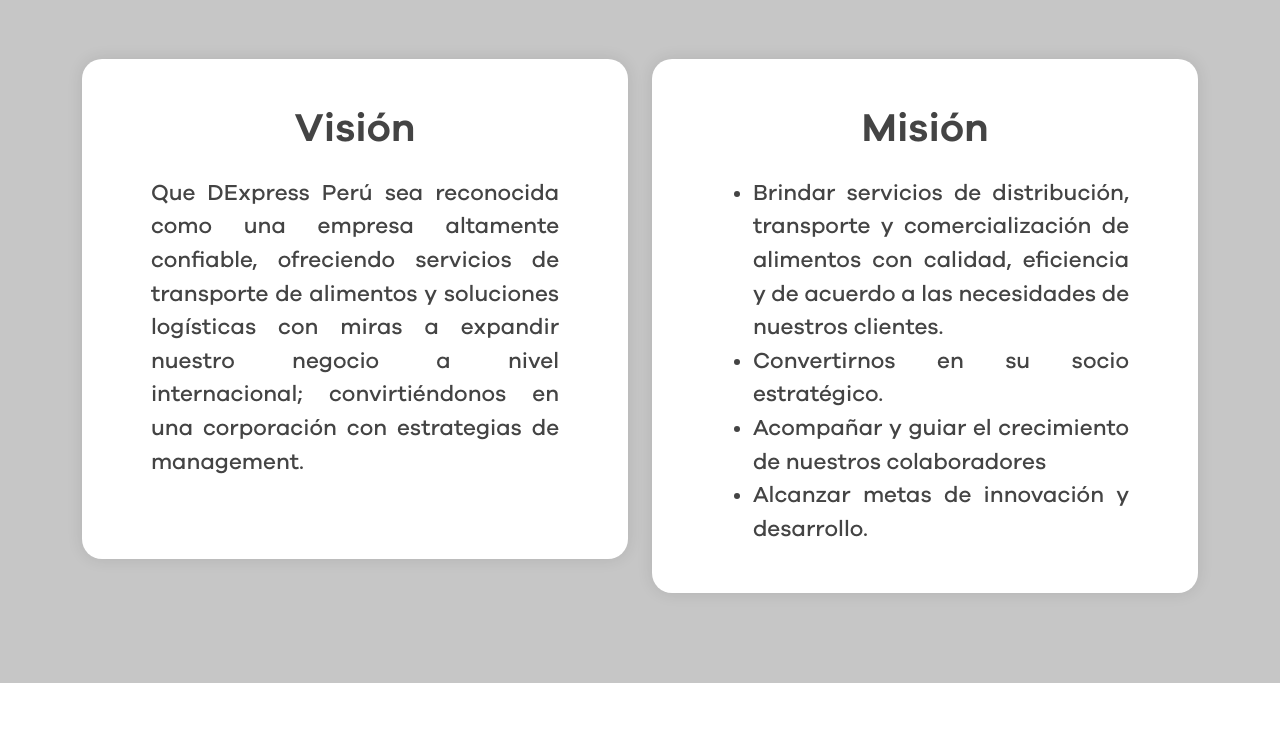
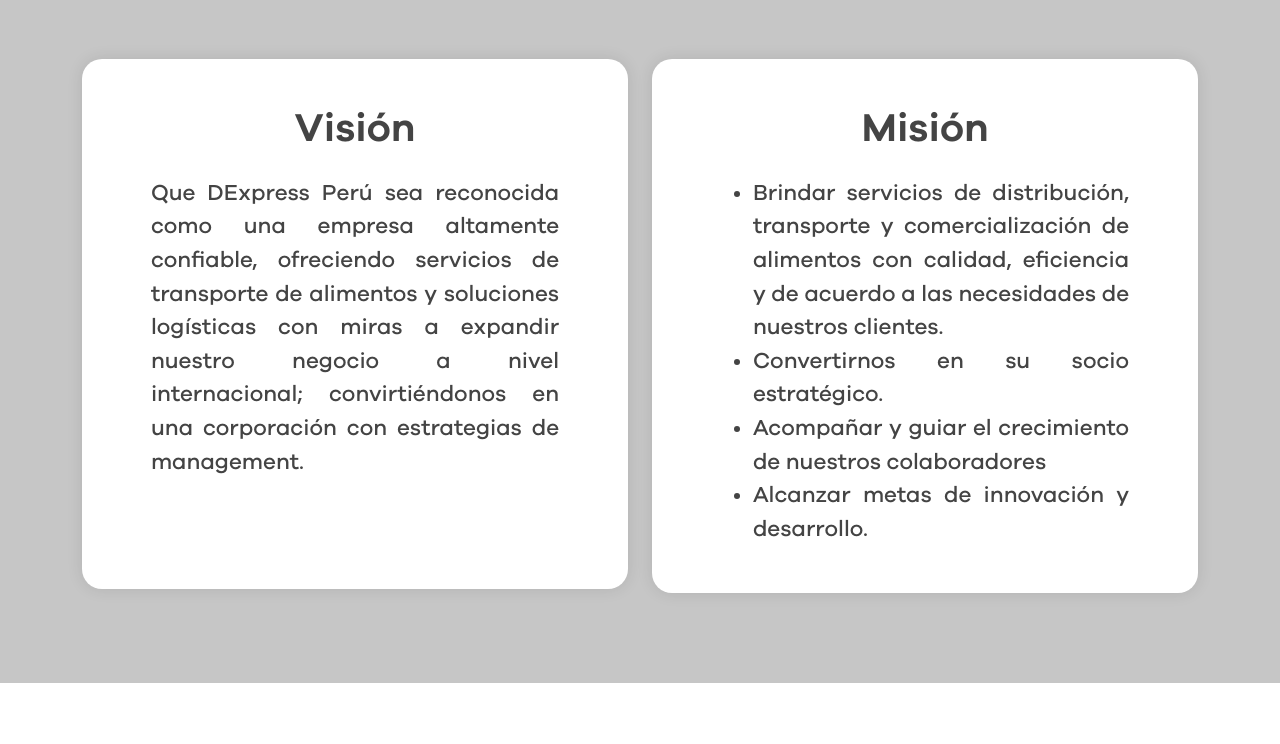
Before and after one commit to miguelb10/dexpress, a PHP site: page / in a window 1280 px wide; the page is wider, and only the part inside the window is pictured. Shown: the part 1553-2297 px from the top of that part. Run offline with PHP 8.4, Linux system fonts and the light colour scheme; some libraries are stand-ins or nearby versions.

Commit message:
deploy style

```diff
--- a/assets/css/style.css
+++ b/assets/css/style.css
@@ -999,7 +999,7 @@
 }
 
 .size-box-vi-mi {
-  min-height: 500px;
+  min-height: 530px;
 }
 
 /*count 2*/
```
